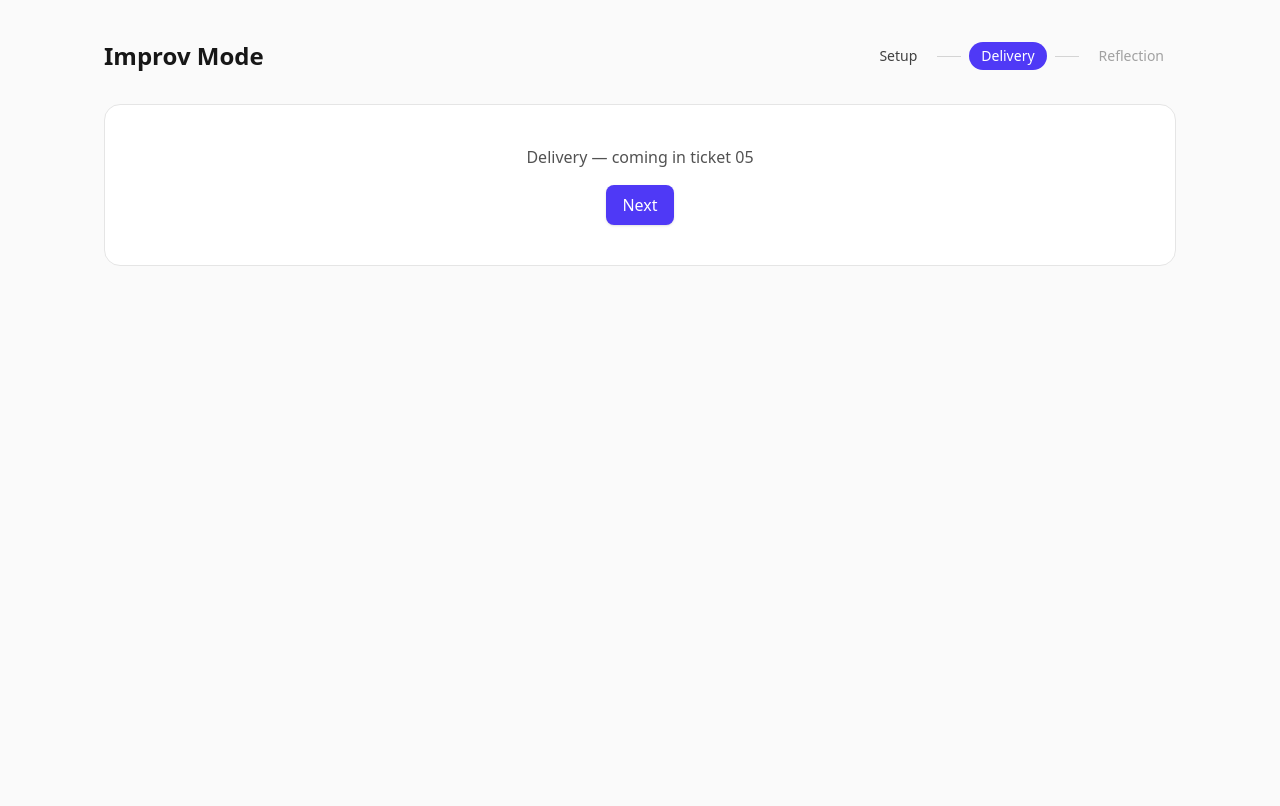
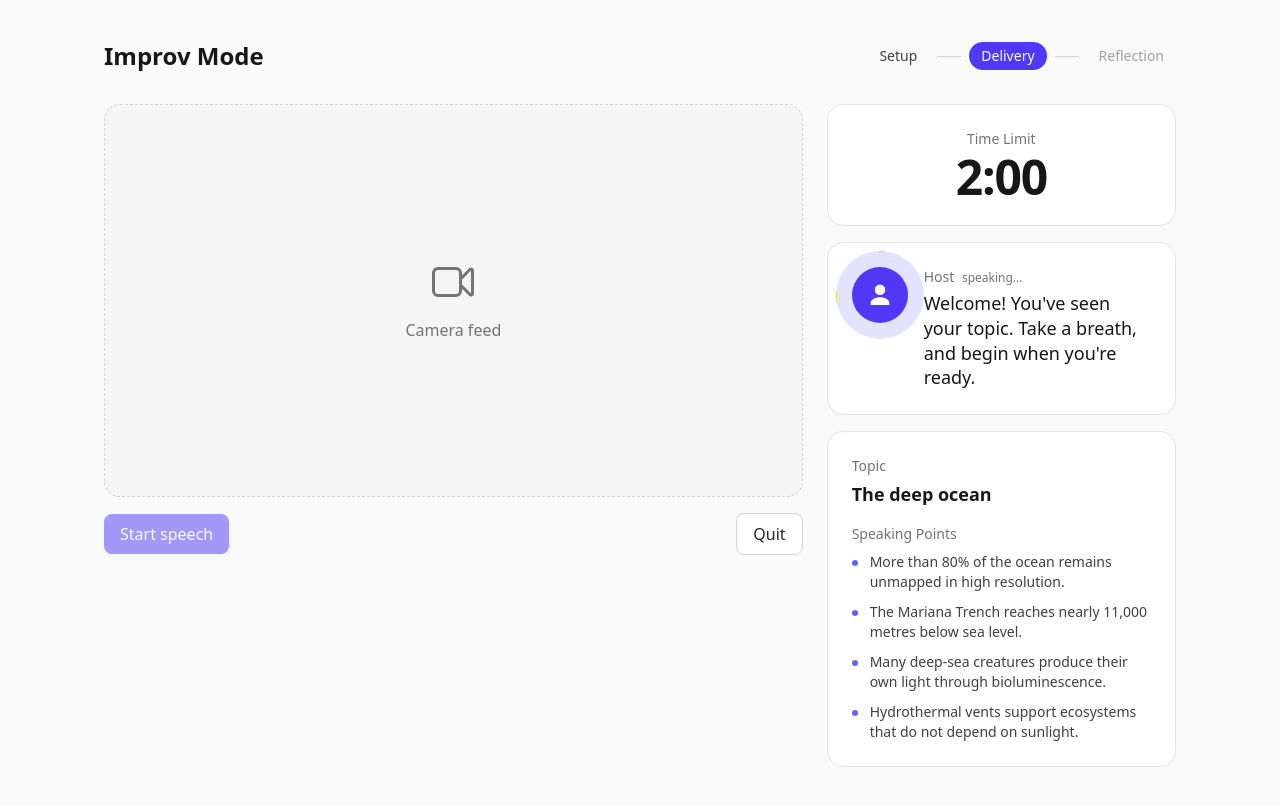
Before and after one commit to kaiyoig/public-speaking-preparation, a Next.js app: page /improv in a window 1280 px wide. Both pictures are taken after a click on the button "Start". Built offline with nearby package versions, Linux system fonts and the light colour scheme.

Commit message:
Wire Delivery into Normal and Improv Mode

```diff
--- a/app/improv/page.tsx
+++ b/app/improv/page.tsx
@@ -1,9 +1,12 @@
 "use client";
 
 import Link from "next/link";
+import { useRouter } from "next/navigation";
 import { useReducer } from "react";
+import { Delivery } from "@/components/Delivery";
 import { PhaseSteps } from "@/components/PhaseSteps";
-import { TopicBriefingView } from "@/components/TopicBriefingView";
+import { SpeakingPointsList, TopicBriefingView } from "@/components/TopicBriefingView";
+import { IMPROV_TIME_LIMIT_SECONDS } from "@/domain/config";
 import type { Recording, TopicBriefing } from "@/domain/types";
 
 type State =
@@ -36,11 +39,11 @@ const PHASES = [
   { id: "reflection", label: "Reflection" },
 ] as const;
 
-const EMPTY_RECORDING: Recording = { transcript: "", bodyLanguageObservations: [] };
-
 /** An Improv Mode Session. Sessions are not saved: refreshing restarts it. */
 export default function ImprovModePage() {
   const [state, dispatch] = useReducer(reducer, { phase: "setup" });
+  const router = useRouter();
+  const quit = () => router.push("/");
 
   return (
     <div className="flex flex-col gap-8">
@@ -59,9 +62,19 @@ export default function ImprovModePage() {
       )}
 
       {state.phase === "delivery" && (
-        <Placeholder
-          label="Delivery — coming in ticket 05"
-          onAdvance={() => dispatch({ type: "deliveryFinished", delivery: EMPTY_RECORDING })}
+        <Delivery
+          mode="improv"
+          timeLimitSeconds={IMPROV_TIME_LIMIT_SECONDS}
+          sidePanel={
+            <section aria-label="Topic Briefing" className="card">
+              <p className="text-sm font-medium text-neutral-500 dark:text-neutral-400">Topic</p>
+              <h2 className="mt-1 text-lg font-semibold">{state.topicBriefing.topic}</h2>
+              <h3 className="mt-4 text-sm font-medium text-neutral-500 dark:text-neutral-400">Speaking Points</h3>
+              <SpeakingPointsList speakingPoints={state.topicBriefing.speakingPoints} className="mt-2 text-sm" />
+            </section>
+          }
+          onFinished={(delivery) => dispatch({ type: "deliveryFinished", delivery })}
+          onQuit={quit}
         />
       )}
 
--- a/app/normal/page.tsx
+++ b/app/normal/page.tsx
@@ -1,7 +1,9 @@
 "use client";
 
 import Link from "next/link";
+import { useRouter } from "next/navigation";
 import { useReducer } from "react";
+import { Delivery } from "@/components/Delivery";
 import { PhaseSteps } from "@/components/PhaseSteps";
 import { SpeechBriefForm } from "@/components/SpeechBriefForm";
 import type { Recording, SpeechBrief } from "@/domain/types";
@@ -40,11 +42,11 @@ const PHASES = [
   { id: "reflection", label: "Reflection" },
 ] as const;
 
-const EMPTY_RECORDING: Recording = { transcript: "", bodyLanguageObservations: [] };
-
 /** A Normal Mode Session. Sessions are not saved: refreshing restarts it. */
 export default function NormalModePage() {
   const [state, dispatch] = useReducer(reducer, { phase: "setup" });
+  const router = useRouter();
+  const quit = () => router.push("/");
 
   return (
     <div className="flex flex-col gap-8">
@@ -63,9 +65,11 @@ export default function NormalModePage() {
       )}
 
       {state.phase === "delivery" && (
-        <Placeholder
-          label="Delivery — coming in ticket 05"
-          onAdvance={() => dispatch({ type: "deliveryFinished", delivery: EMPTY_RECORDING })}
+        <Delivery
+          mode="normal"
+          timeLimitSeconds={state.brief.timeLimitMinutes * 60}
+          onFinished={(delivery) => dispatch({ type: "deliveryFinished", delivery })}
+          onQuit={quit}
         />
       )}
 
```
